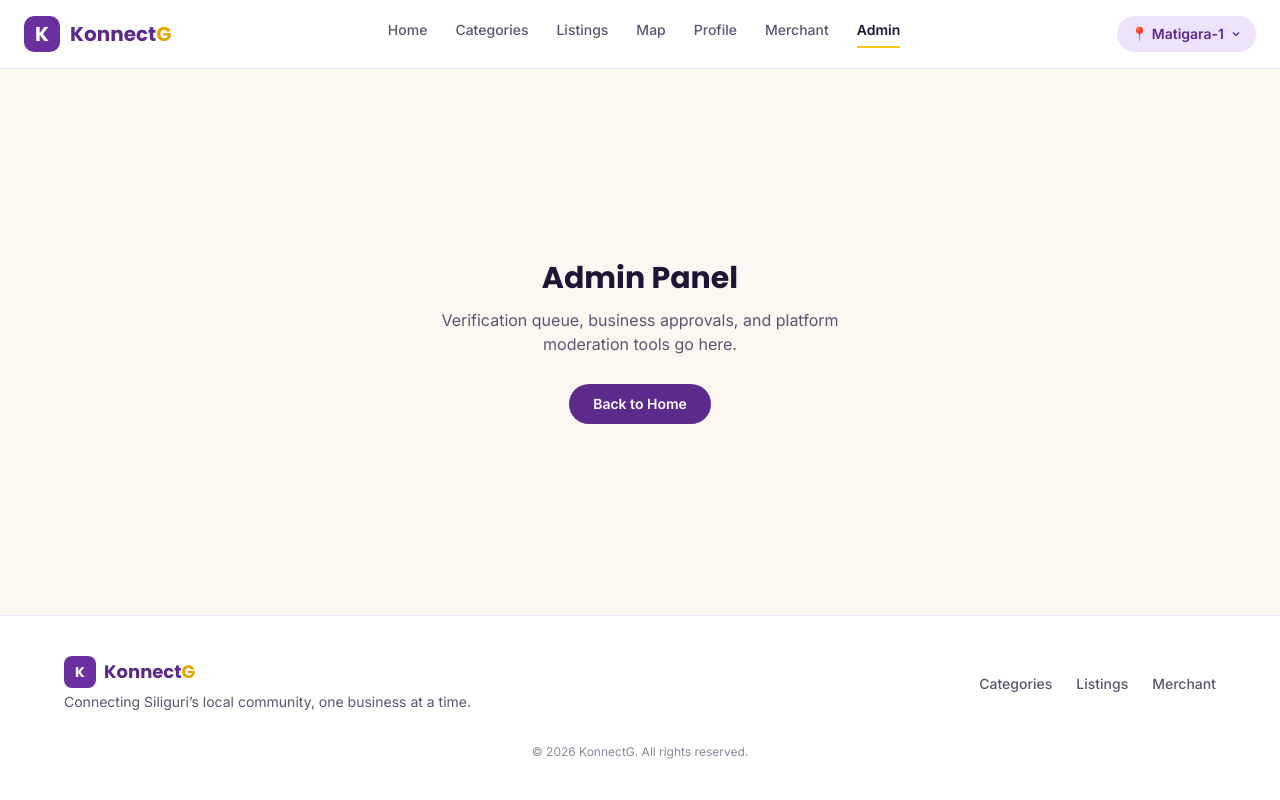
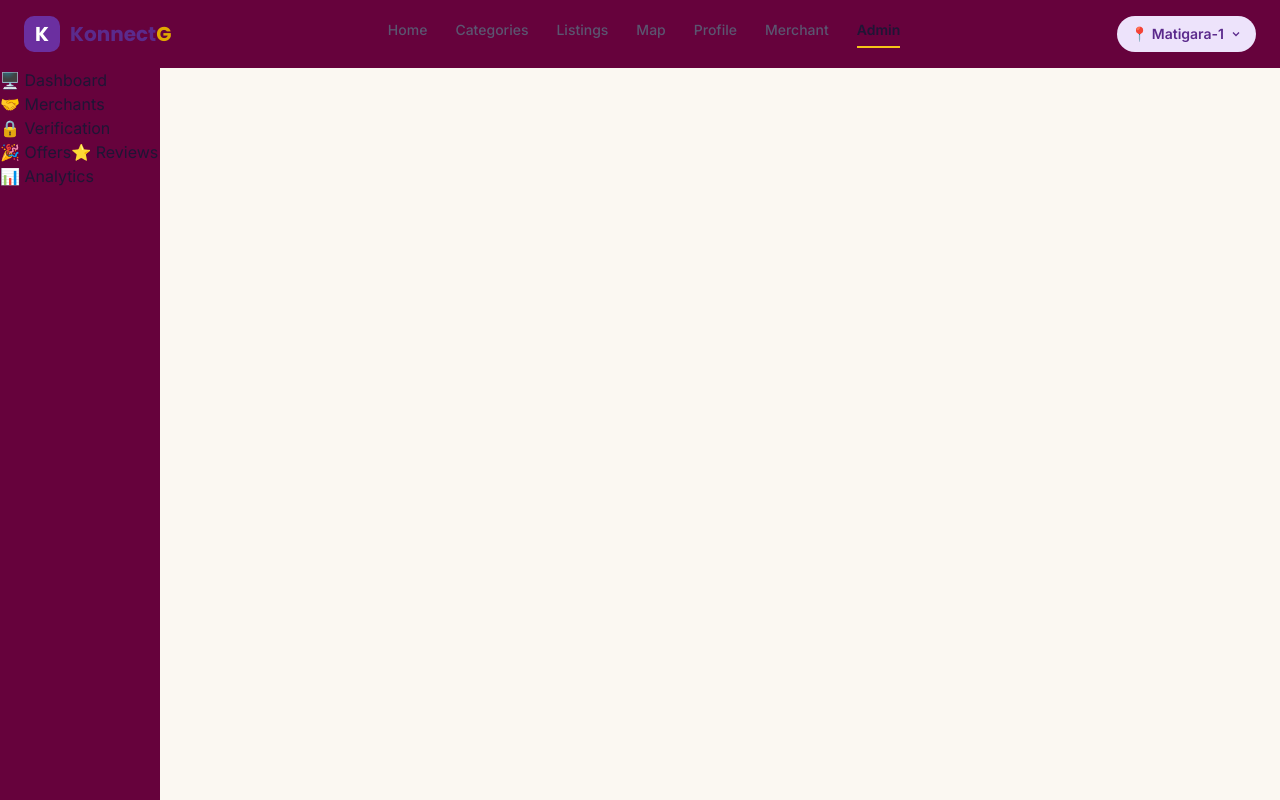
Before and after one commit to projectginit/konnectg-main, a React (Vite) app in the folder konnectg-main/: page /admin in a window 1280 px wide. Shown: the top 800 px of the page. Built offline with nearby package versions, Linux system fonts and the light colour scheme.

Commit message:
admin changes

```diff
--- a/konnectg-main/package.json
+++ b/konnectg-main/package.json
@@ -13,7 +13,7 @@
   "dependencies": {
     "react": "^18.3.1",
     "react-dom": "^18.3.1",
-    "react-router-dom": "^6.27.0"
+    "react-router-dom": "^6.30.4"
   },
   "devDependencies": {
     "@eslint/js": "^9.9.0",
--- a/konnectg-main/src/components/Navbar.jsx
+++ b/konnectg-main/src/components/Navbar.jsx
@@ -12,7 +12,7 @@ const LINKS = [
 
 export default function Navbar() {
   return (
-    <header className="sticky top-0 z-40 flex items-center justify-between gap-4 border-b border-purple-100 bg-white px-6 py-4">
+    <header className="sticky top-0 z-40 flex items-center justify-between gap-4 bg-[#66023C] px-6 py-4">
       <NavLink to="/" className="flex items-center gap-2.5 font-display text-xl font-bold">
         <span className="flex h-9 w-9 items-center justify-center rounded-[10px] bg-purple-600 text-white">
           K
--- /dev/null
+++ b/konnectg-main/src/components/admin/AdminSidebar.jsx
@@ -0,0 +1,16 @@
+function AdminSidebar() {
+  return (
+    <div>
+        <div className="admin-sidebar w-40 h-screen bg-[#66023C] ">
+            <button>🖥️ Dashboard</button>
+            <button>🤝 Merchants</button>
+            <button>🔒 Verification</button>
+            <button>🎉 Offers</button>
+            <button>⭐ Reviews</button>
+            <button>📊 Analytics</button>
+        </div>
+    </div>
+  )
+}
+
+export default AdminSidebar
--- a/konnectg-main/src/pages/Admin.jsx
+++ b/konnectg-main/src/pages/Admin.jsx
@@ -1,10 +1,13 @@
-import PlaceholderPage from './PlaceholderPage'
+import AdminSidebar from "../components/admin/AdminSidebar";
+import Navbar from "../components/Navbar"
+import Footer from "../components/Footer"
 
 export default function Admin() {
   return (
-    <PlaceholderPage
-      title="Admin Panel"
-      description="Verification queue, business approvals, and platform moderation tools go here."
-    />
+    <>
+      <Navbar />
+      <AdminSidebar/>
+      <Footer />
+    </>
   )
 }
```
Also changed, not shown: konnectg-main/src/components/admin/AdminOverview.jsx (added), konnectg-main/src/components/admin/AdminTopbar.jsx (added), 1 other file (tests, documents, lock files or other folders).
